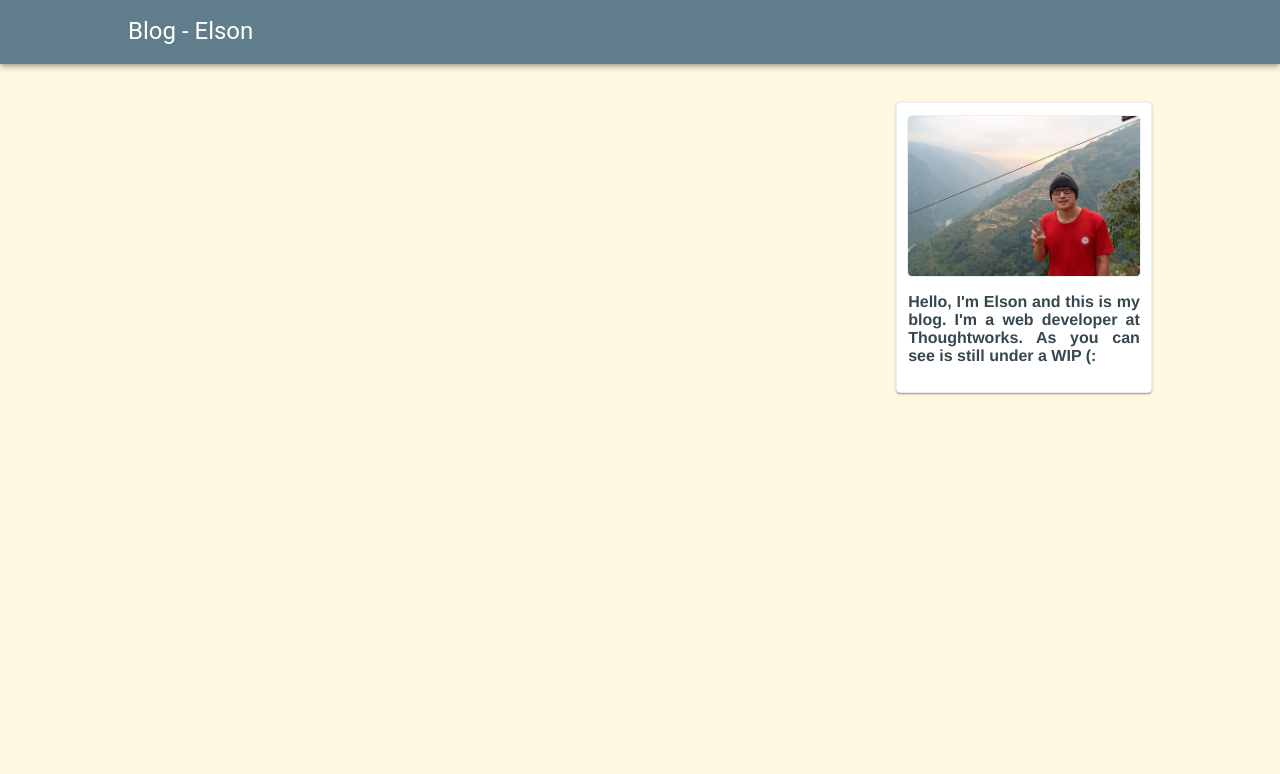
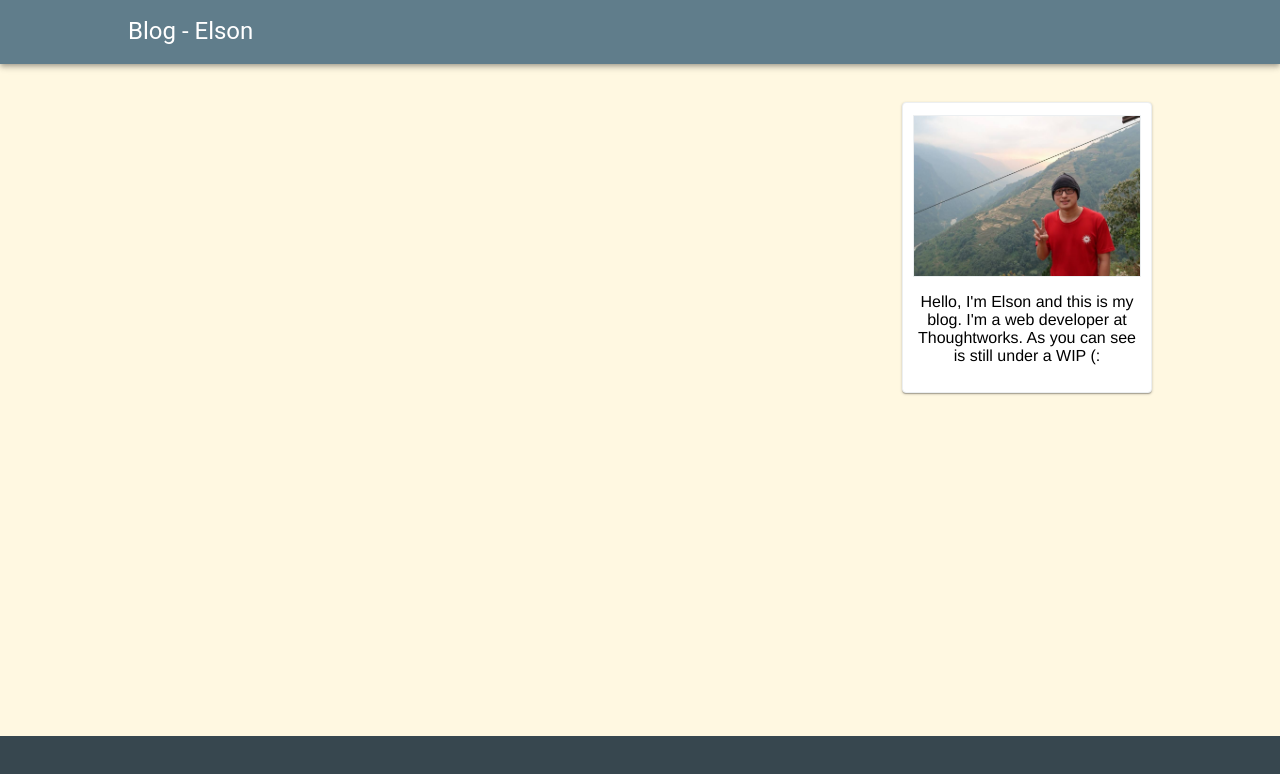
Before and after one commit to elsonlim/ifelsoncode, a React (Create React App) app: page / in a window 1280 px wide. Shown: the top 774 px of the page. Built offline with nearby package versions, Linux system fonts and the light colour scheme; the HTML template or start-up script is replaced by a standard one.

Commit message:
clean up css

```diff
--- a/src/App.js
+++ b/src/App.js
@@ -1,12 +1,12 @@
 import React, { Component } from 'react';
 import './App.css';
-import ElsonBlog from './Components/ElsonBlog';
+import Blog from './Components/Blog';
 
 class App extends Component {
   render() {
     return (
       <div className="App">
-        <ElsonBlog />
+        <Blog />
       </div>
     );
   }
--- /dev/null
+++ b/src/Components/AboutMe.css
@@ -0,0 +1,31 @@
+.about-me {
+  margin-top: 1.2rem;
+  position: relative;
+  z-index: 1000;
+  display: flex;
+  flex-direction: row;
+}
+
+.card {
+  display: flex;
+  flex-direction: column;
+  justify-content: center;
+  align-items: center;
+  padding: 0.7em;
+  border: 1px solid #ECEFF1;
+}
+
+.profile {
+  width: 100%;
+  height: 10em;
+  border: 1px solid;
+  border-color: #ECEFF1;
+  border-radius: 5;
+}
+
+content-text {
+  text-align: justify;
+  font-size: 0.9rem;
+  font-weight: 600;
+  color: #37474F;
+}
--- a/src/Components/AboutMe.js
+++ b/src/Components/AboutMe.js
@@ -1,16 +1,16 @@
 import React from "react";
 import { Card, CardMedia } from "@material-ui/core";
-import {blueGrey} from '@material-ui/core/colors';
+import './AboutMe.css'
 
 export default () => (
-  <div style={styles.container}>
-    <Card style={styles.card}>
+  <div className={"about-me"}>
+    <Card className="card">
       <CardMedia
-        style={styles.profile}
+        className={"profile"}
         image="elsonDp.jpg"
         title="This is how I look like"
       />
-      <p style={styles.contentText}>
+      <p className={"content-text"}>
         Hello, I'm Elson and this is my blog.
         I'm a web developer at Thoughtworks.
         As you can see is still under a WIP (:
@@ -18,36 +18,3 @@ export default () => (
     </Card>
   </div>
 );
-
-const styles = {
-  container: {
-    marginTop: '1.2em',
-    position: 'relative',
-    zIndex: 1100,
-    float: 'right',
-    display: 'flex',
-    flexDirection: "row",
-  },
-  card: {
-    display: 'flex',
-    flexDirection: "column",
-    justifyContent: "center",
-    alignItems: "center",
-    padding: '0.7em',
-    border: '1px solid',
-    borderColor: blueGrey[50],
-  },
-  profile: {
-    width: '100%',
-    height: '10em',
-    border: '1px solid',
-    borderColor: blueGrey[50],
-    borderRadius: 5,
-  },
-  contentText: {
-    textAlign: 'justify',
-    fontsize: '0.9em',
-    fontWeight: 600,
-    color: blueGrey[800]
-  }
-}
--- a/src/Components/ElsonBlog.js
+++ b/src/Components/Blog.js
@@ -2,6 +2,7 @@ import React from 'react'
 import { MuiThemeProvider, createMuiTheme } from '@material-ui/core/styles';
 import {blueGrey} from '@material-ui/core/colors';
 import Header from './Header';
+import Footer from './Footer';
 import AboutMe from './AboutMe';
 import {Grid} from '@material-ui/core';
 
@@ -20,13 +21,13 @@ const ElsonBlog = () => {
             width: "100%",
             padding: '1.2em'
           }}>
-            <Grid container spacing={10} direction="row-reverse">
+            <Grid container spacing={8} direction="row-reverse">
               <Grid item sm={3} xs={12}><AboutMe /></Grid>
             </Grid>
           </div>
         </div>
+        <Footer />
     </MuiThemeProvider>
-
   );
 }
 
--- /dev/null
+++ b/src/Components/Content.css
@@ -0,0 +1,6 @@
+
+content {
+  display: flex;
+  background-color: '#e6f2ff';
+  flex: 1;
+}
--- /dev/null
+++ b/src/Components/Footer.css
@@ -0,0 +1,7 @@
+.footer {
+  width: 100%;
+  height: 4rem;
+  background-color: #37474F;
+  position: absolute;
+  bottom: 0;
+}
--- a/src/Components/Footer.js
+++ b/src/Components/Footer.js
@@ -1,16 +1,8 @@
 import React from "react";
-import { blueGrey } from "@material-ui/core/colors";
+import './Footer.css';
 
 export default () => (
-  <div style={styles.container}>
+  <div className="footer">
 
   </div>
 );
-
-const styles = {
-  container: {
-    width: "100%",
-    height: '4em',
-    backgroundColor: blueGrey[900]
-  }
-}
--- a/src/Components/Header.js
+++ b/src/Components/Header.js
@@ -17,7 +17,4 @@ const styles = {
     maxWidth: '1024px',
     margin: 'auto',
   },
-  grow: {
-    flexGrow: 1,
-  }
 };
--- a/src/index.css
+++ b/src/index.css
@@ -1,8 +1,16 @@
+:root {
+  box-sizing: border-box;
+}
+
+*, ::before, ::after {
+  box-sizing: initial;
+}
+
 body {
   margin: 0;
   padding: 0;
   background-color: #fff8e1;
-  font-family: "Helvetica Neue", "Open Sans", -apple-system, BlinkMacSystemFont, "Segoe UI", "Roboto", "Oxygen",
+  font-family: Helvetica, "Open Sans", -apple-system, BlinkMacSystemFont, "Segoe UI", "Roboto", "Oxygen",
     "Ubuntu", "Cantarell", "Fira Sans", "Droid Sans",
     sans-serif;
   -webkit-font-smoothing: antialiased;
```
Also changed, not shown: src/Components/Content.js (+3 -10 lines), src/Components/Blog.css (added).
